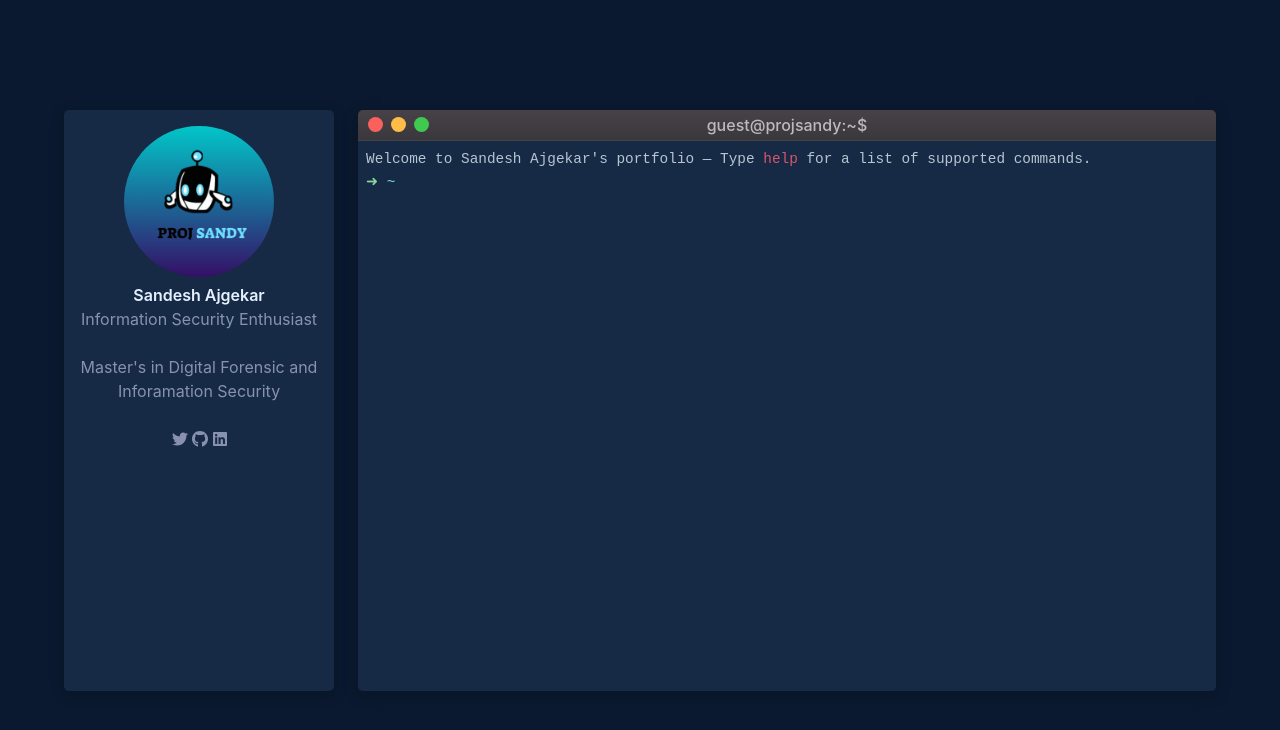
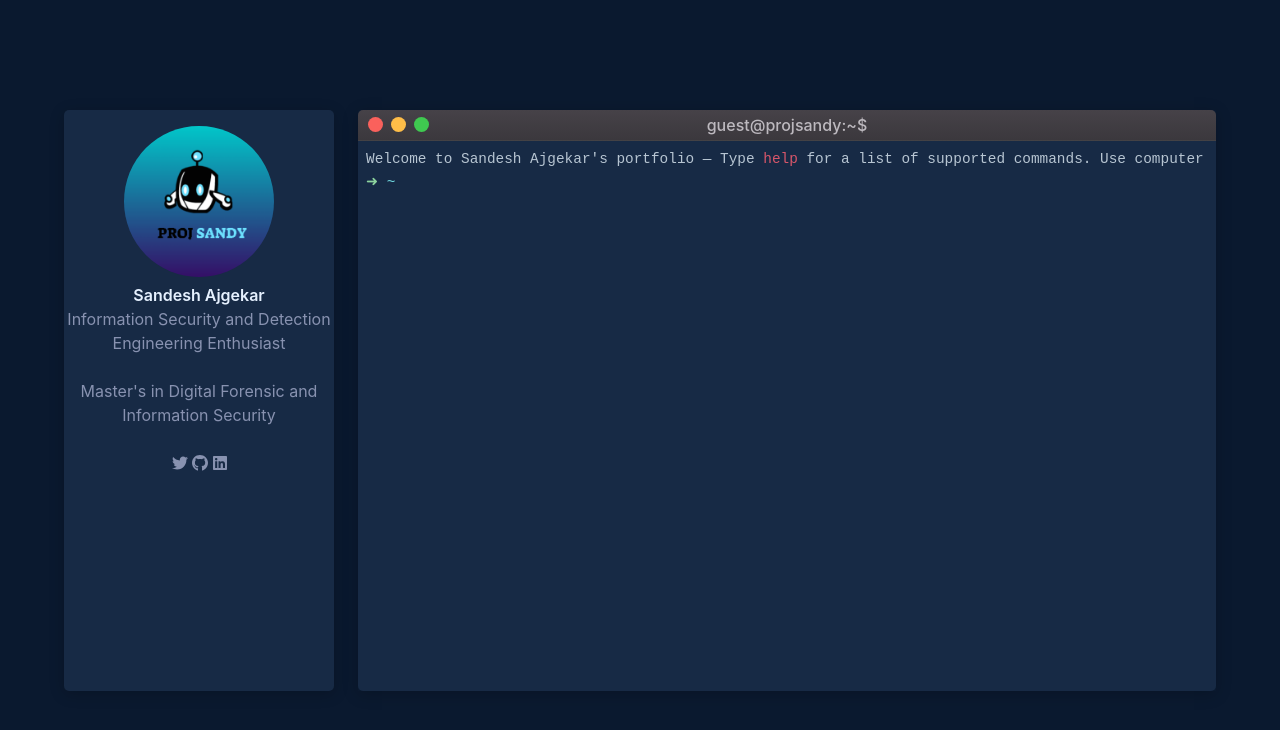
Before and after one commit to projsandy/projsandy.github.io, a plain HTML site: page index.html in a window 1280 px wide. Drawn offline with nearby package versions, Linux system fonts and the light colour scheme.

Commit message:
Update index.html

```diff
--- a/index.html
+++ b/index.html
@@ -19,7 +19,7 @@
                 src="DP.png" alt="Avatar"
                 class="sidebar-image">
               <h2 class="header-name">Sandesh Ajgekar</h2>
-              <h5>Information Security Enthusiast<br><br>Master's in Digital Forensic and Inforamation Security<br><br></h5>
+              <h5>Information Security and Detection Engineering Enthusiast<br><br>Master's in Digital Forensic and Information Security<br><br></h5>
               <div class="social-icons">
                 <a href="https://twitter.com/projsandy"><i class="fab fa-twitter icon"></i></a>
                 <a href="https://github.com/projsandy"><i class="fab fa-github icon"></i></a>
@@ -40,7 +40,7 @@
               <div class="terminal-output" id="terminalOutput">
                 <div class="terminal-line">
                   <span class="help-msg">Welcome to Sandesh Ajgekar's portfolio — Type <span class="code">help</span>
-                    for a list of supported commands.</span>
+                    for a list of supported commands. Use computer</span>
                 </div>
               </div>
               <div class="terminal-line">
```
